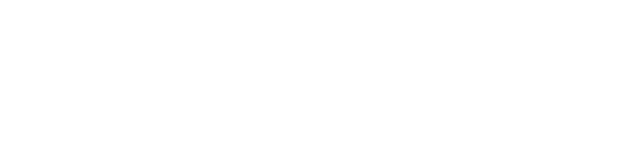
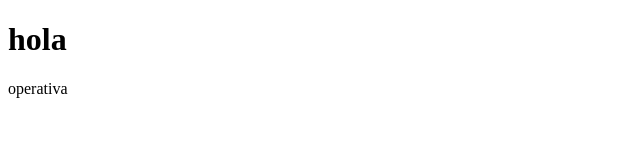
Before and after one commit to soledadvaca/primer_repo_git, a plain HTML site: page index.html in a window 1280 px wide. Shown: the whole page, without its empty margins (0-640 px from the left). Drawn offline with Linux system fonts and the light colour scheme.

Commit message:
contenido agregado

```diff
--- a/index.html
+++ b/index.html
@@ -6,6 +6,7 @@
 	<title>titulo</title>
 </head>
 <body>
-
+	<h1>hola</h1>
+	<p>operativa</p>
 </body>
 </html>
```
